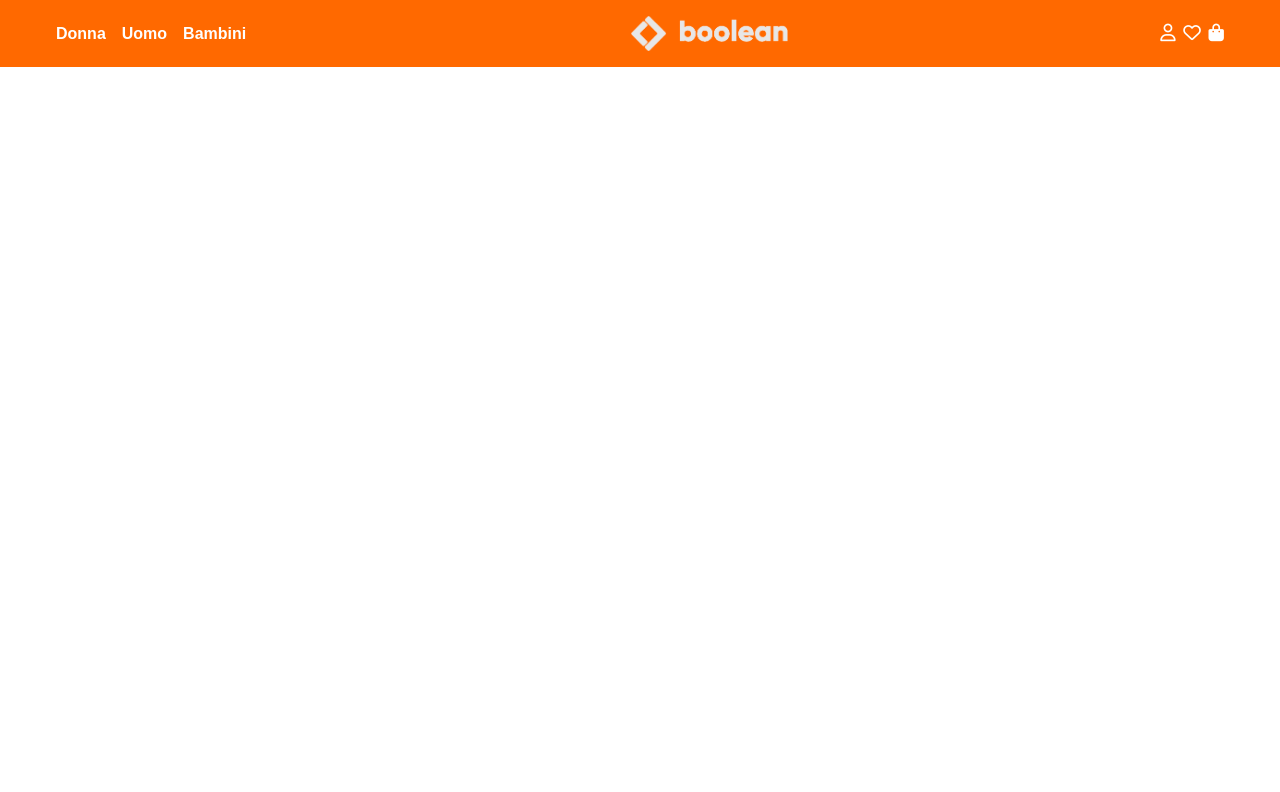
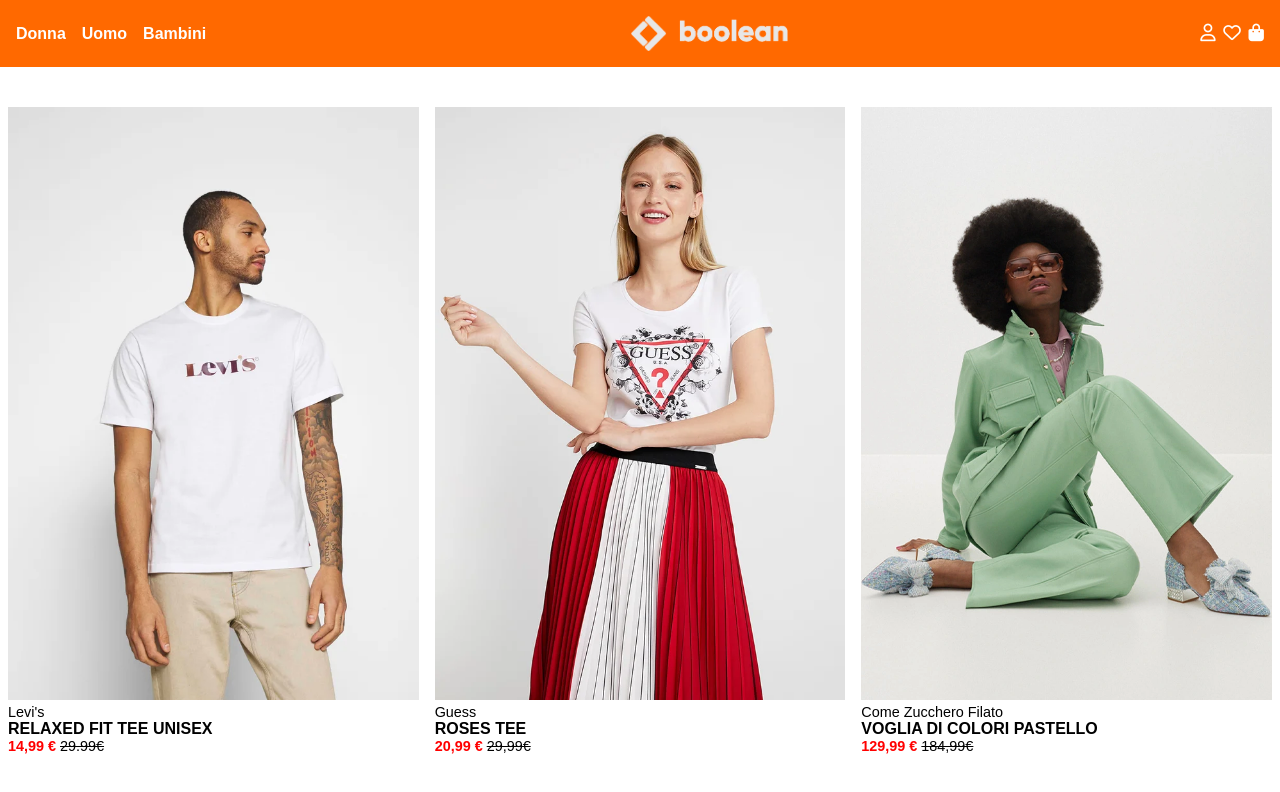
Before and after one commit to Dan848/html-css-boolando, a plain HTML site: page index.html in a window 1280 px wide. Drawn offline with Linux system fonts and the light colour scheme.

Commit message:
create item card

```diff
--- a/css/style.css
+++ b/css/style.css
@@ -7,14 +7,9 @@
 body {
     font-family: Arial, Helvetica, sans-serif;
 }
-
-header {
-    background-color: #ff6900;
-    color: #ffffff;
-}
-
+/* Layout */
 .center-container {
-    max-width: 1200px;
+    max-width: 1400px;
     margin: 0 auto;
 }
 
@@ -22,9 +17,8 @@ header {
     padding: 1rem;
 }
 
-.pad-left-right {
-    padding-left: 0.1rem;
-    padding-right: 0.1rem;
+.margin-t {
+    margin-top: 2rem;
 }
 
 .flex-between {
@@ -36,6 +30,13 @@ header {
 
 ul {
     list-style: none;
+}
+/* /Layout */
+
+/* Header */
+header {
+    background-color: #ff6900;
+    color: #ffffff;
 }
 
 .logo {
@@ -51,3 +52,35 @@ ul {
     font-weight: 600;
     padding-right: 1rem;
 }
+/*/header*/
+
+.item {
+    width: calc(100%/3);
+    padding: 0.5rem;
+}
+
+.item-img img {
+    width: 100%;
+}
+
+.brand {
+    font-size: 0.9rem;
+    text-transform: capitalize;
+}
+
+.name {
+    font-weight: 600;
+    text-transform: uppercase;
+}
+
+.price {
+    color: red;
+    font-weight: 600;
+    font-size: 0.9rem;
+}
+
+.side-price {
+    color: black;
+    text-decoration-line: line-through;
+    font-weight: 400;
+}
--- a/index.html
+++ b/index.html
@@ -28,13 +28,34 @@
     </header>
 
     <main>
-        <div class="center-container">
+        <div class="center-container flex-between margin-t">
+        <!-- ITEM 1 -->
             <div class="item">
-                <div class="item-img"></div>
+                <div class="item-img"><img src="./img/1.webp" alt=""></div>
                 <div class="item-text">
-                    <div class="brand"></div>
-                    <div class="name"></div>
-                    <div class="price"></div>
+                    <div class="brand">Levi's</div>
+                    <div class="name">Relaxed Fit Tee Unisex</div>
+                    <div class="price">14,99 € <spanc class="side-price">29.99€</span></div>
+                </div>
+            </div>
+
+        <!-- ITEM 2 -->
+            <div class="item">
+                <div class="item-img"><img src="./img/2.webp" alt=""></div>
+                <div class="item-text">
+                    <div class="brand">Guess</div>
+                    <div class="name">Roses Tee</div>
+                    <div class="price">20,99 € <span class="side-price">29,99€</span></div>
+                </div>
+            </div>
+
+        <!-- ITEM 3 -->
+            <div class="item">
+                <div class="item-img"><img src="./img/3.webp" alt=""></div>
+                <div class="item-text">
+                    <div class="brand">Come Zucchero filato</div>
+                    <div class="name">Voglia di colori pastello</div>
+                    <div class="price">129,99 € <span class="side-price">184,99€</span></div>
                 </div>
             </div>
         </div>
```
